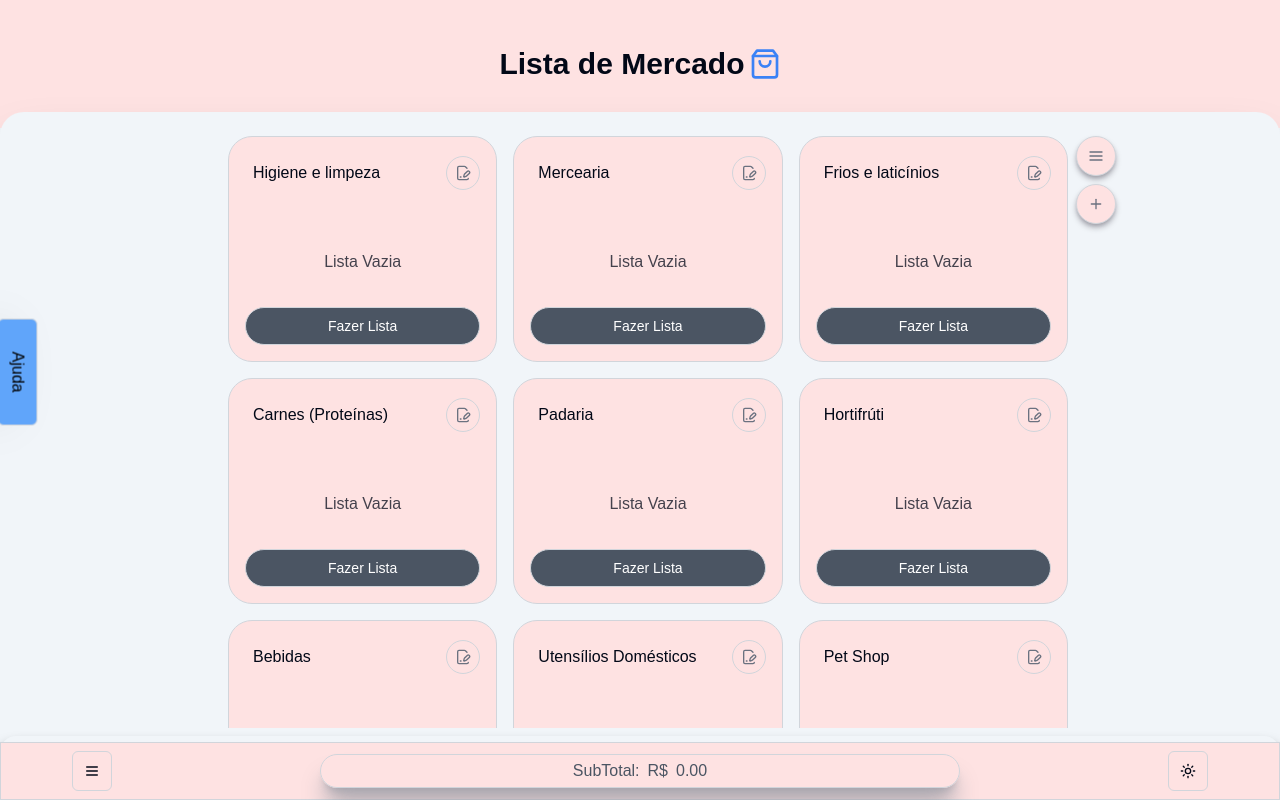
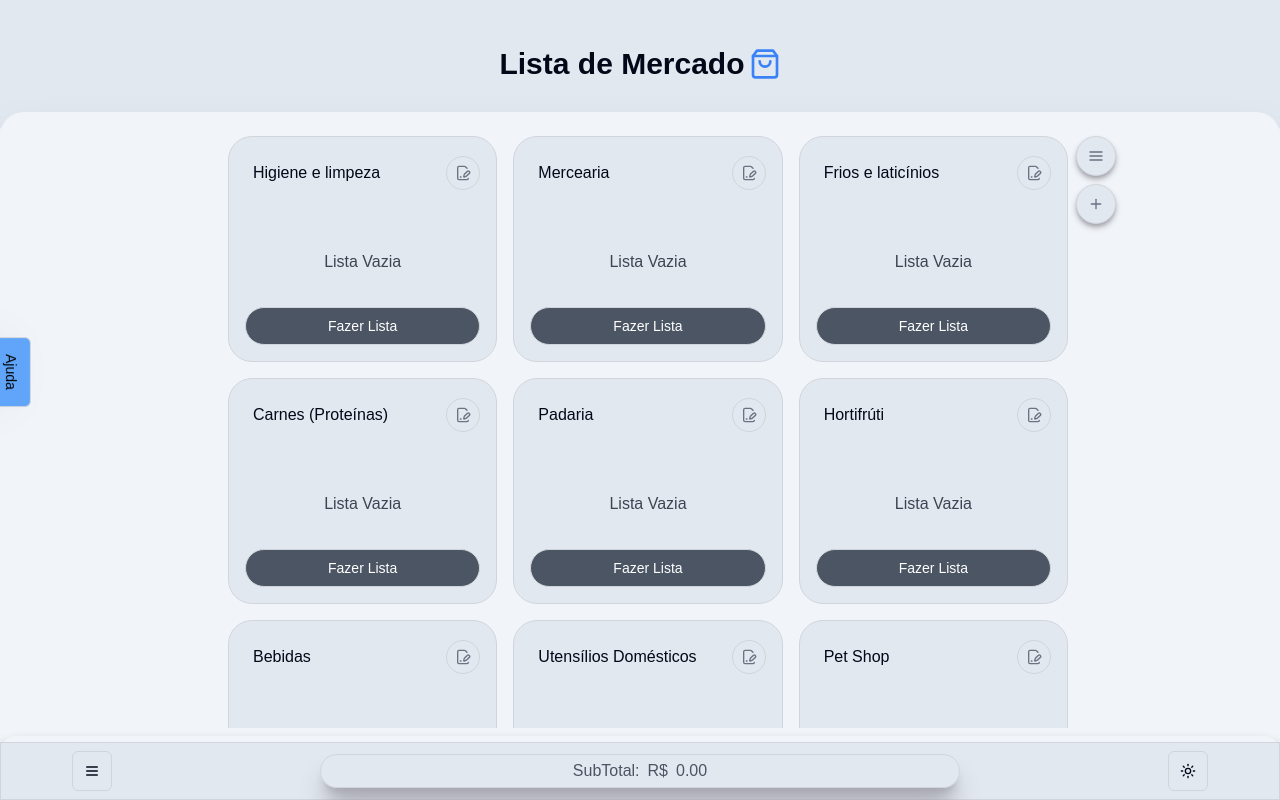
Before and after one commit to walacer72/Plan-Ahead, a Next.js app: page /listMercado in a window 1280 px wide. Built offline with nearby package versions, Linux system fonts and the light colour scheme.

Commit message:
tamanho botao ajuda e cor do tama light

```diff
--- a/src/app/globals.css
+++ b/src/app/globals.css
@@ -25,7 +25,7 @@ body {
     --destructive: 0 84.2% 60.2%;
     --destructive-foreground: 210 40% 98%;
     --border: 216 12.2% 83.9%;
-    --input: 0 93.3% 94.1%;
+    --input: 214.3 31.8% 91.4%;
     --ring: 240 5% 64.9%;
     --chart-1: 12 76% 61%;
     --chart-2: 173 58% 39%;
--- a/src/components/listMerca/listHome.tsx
+++ b/src/components/listMerca/listHome.tsx
@@ -17,7 +17,7 @@ import { SecondList3 } from "./setores/secondList3";
 import { useEffect } from "react";
 
 export type ShowTuto = 'flex' | 'hidden';
-type ButtonHelp = '-left-16' | '-left-9';
+type ButtonHelp = '-left-11' | '-left-6';
 
 export const ListHome = () => {
 
@@ -26,7 +26,7 @@ export const ListHome = () => {
   const [tutoNameSet, setTutoNameSet] = useState<ShowTuto>('hidden');
   const [showTutorial, setShowTutorial] = useState<ShowTuto>('hidden');
   const [AvisoHelp, setAvisoHelp] = useState<ShowTuto>('flex');
-  const [buttonHelp, setButtonHelp] = useState<ButtonHelp>('-left-9');
+  const [buttonHelp, setButtonHelp] = useState<ButtonHelp>('-left-6');
   const [showButtonHelp, setShowButtonHelp] = useState<ShowTuto>('flex')
 
   const { setQtdListReturn, setModalReturn, setQtdListAppear, setModalList, modalReturn, chaveKey, nameSetor, setFilterList } = useList()
@@ -43,7 +43,7 @@ export const ListHome = () => {
 
   useEffect(() => {
     setTimeout(() => {
-      setButtonHelp('-left-16');
+      setButtonHelp('-left-11');
     }, 10000);
     setTimeout(() => {
       setShowButtonHelp('hidden');
@@ -136,9 +136,9 @@ export const ListHome = () => {
 
             <div className={`fixed top-0 bottom-0 left-0 right-0 bg-black/60 z-40 ${AvisoHelp}`}>
 
-              <div className={`absolute ${showButtonHelp} z-50 items-center top-36 md:top-64 left-11`}>
+              <div className={`absolute ${showButtonHelp} z-50 items-center top-36 md:top-64 left-9`}>
 
-                <div className="h-2 w-14 bg-blue-50 shadow-md shadow-gray-400"></div>
+                <div className="h-1 w-14 bg-blue-50 shadow-md shadow-gray-400"></div>
                 <div className="p-3 w-44 bg-blue-50 rounded-3xl shadow-lg shadow-gray-700">
 
                   <div className="text-sm m-2 text-neutral-900">
@@ -159,7 +159,7 @@ export const ListHome = () => {
 
             <Button
               onClick={handleHelpTutori}
-              className={`absolute shadow-2xl z-50 top-32 lg:top-60 bg-blue-400 lg:bg-blue-400 text-black ${buttonHelp} transition-all duration-300 px-8 text-base hover:-left-9 transform rotate-90 hover:bg-blue-500/90`}
+              className={`absolute shadow-2xl z-50 top-32 lg:top-60 bg-blue-400 lg:bg-blue-400 text-black ${buttonHelp} transition-all duration-300 hover:-left-6 transform rotate-90 hover:bg-blue-500/90`}
             >
               Ajuda
             </Button>
```
Also changed, not shown: public/galeria/goods_16824803.png (added), public/galeria/hygiene_11264433.png (added).
